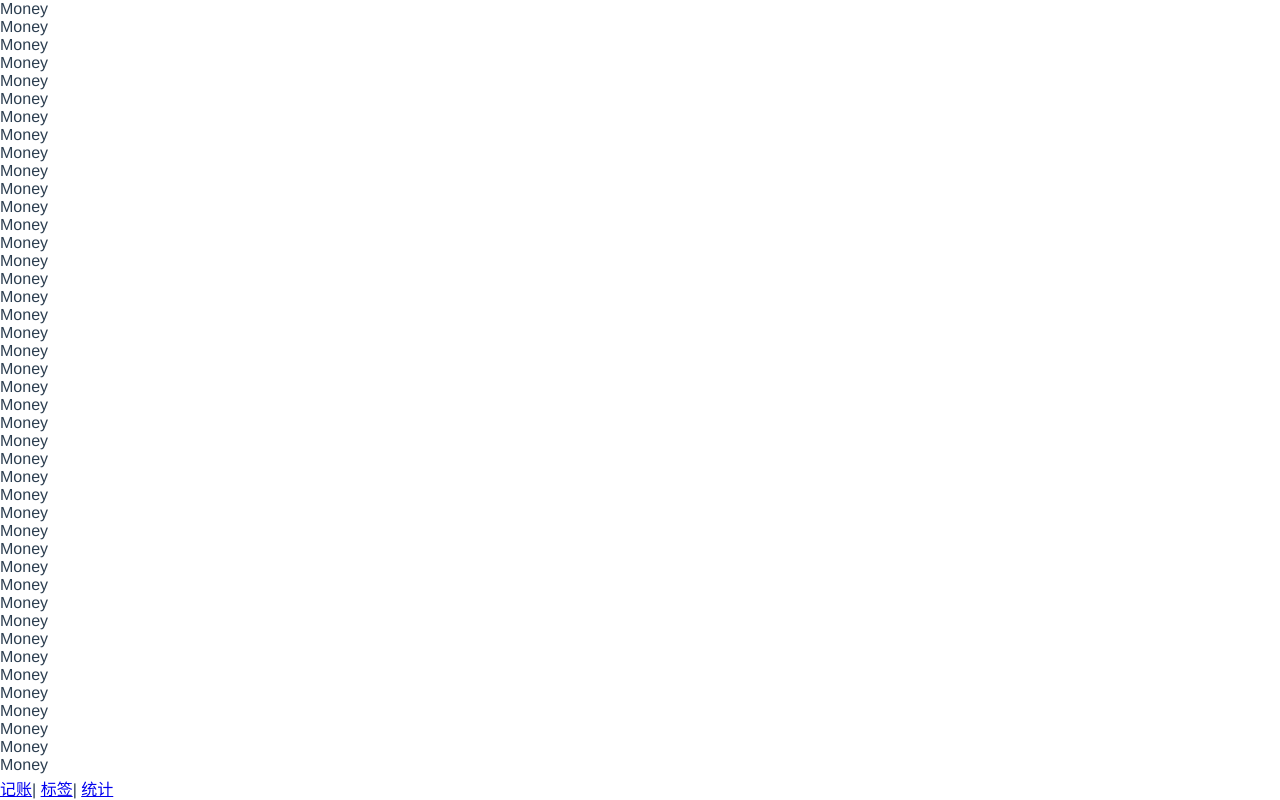
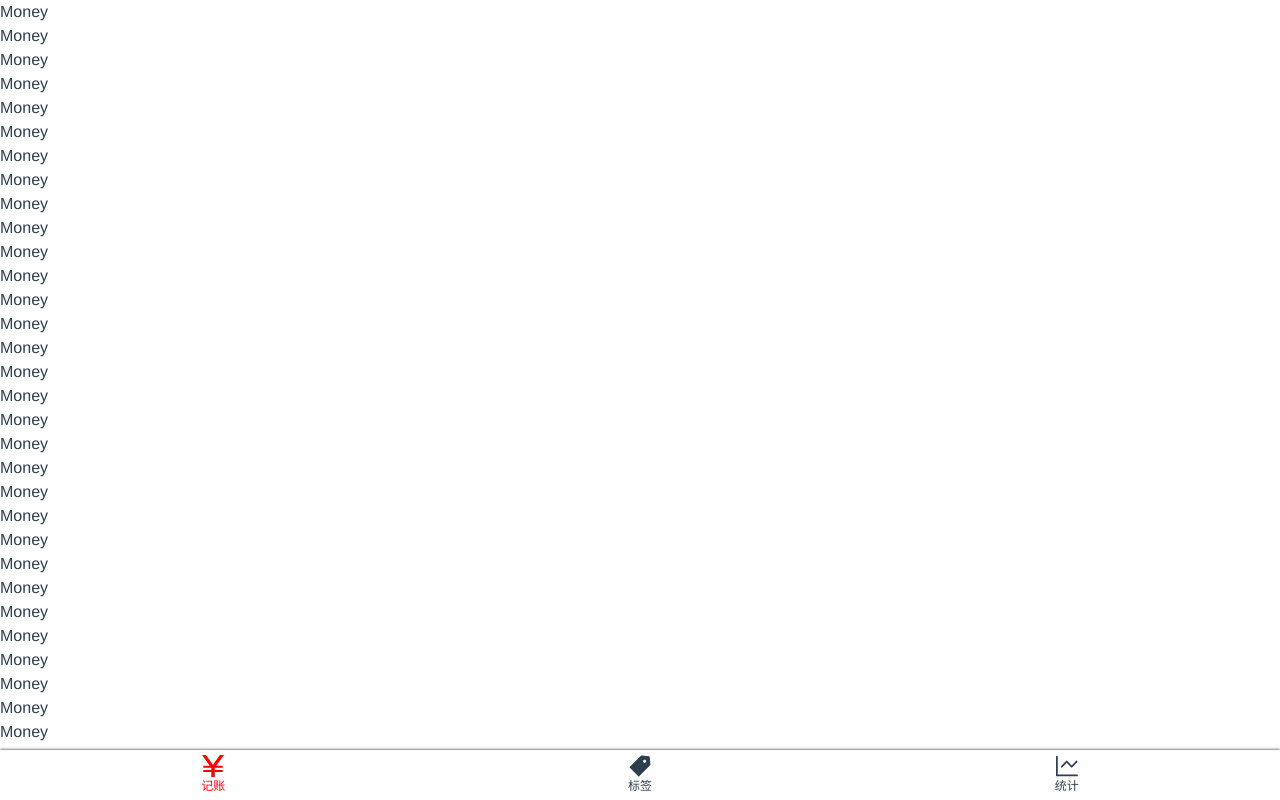
Before and after one commit to bigWaterMonster/toy, a Vue app: page /#/money in a window 1280 px wide. Built offline with nearby package versions, Linux system fonts and the light colour scheme.

Commit message:
complete nav

```diff
--- a/package.json
+++ b/package.json
@@ -36,6 +36,8 @@
     "lint-staged": "^9.5.0",
     "sass": "^1.26.3",
     "sass-loader": "^8.0.2",
+    "svg-sprite-loader": "^4.3.0",
+    "svgo-loader": "^2.2.1",
     "typescript": "~3.8.3",
     "vue-template-compiler": "^2.6.11"
   },
--- a/public/index.html
+++ b/public/index.html
@@ -1,17 +1,22 @@
 <!DOCTYPE html>
 <html lang="en">
+
 <head>
   <meta charset="utf-8">
   <meta http-equiv="X-UA-Compatible" content="IE=edge">
-    <meta name="viewport" content="width=device-width,initial-scale=1.0">
+  <meta name="viewport"
+    content="width=device-width,initial-scale=1,minimum-scale=1,maximum-scale=1,user-scalable=no,viewport-fit=cover">
   <link rel="icon" href="<%= BASE_URL %>favicon.ico">
   <title><%= htmlWebpackPlugin.options.title %></title>
 </head>
+
 <body>
   <noscript>
-      <strong>We're sorry but <%= htmlWebpackPlugin.options.title %> doesn't work properly without JavaScript enabled. Please enable it to continue.</strong>
+    <strong>We're sorry but <%= htmlWebpackPlugin.options.title %> doesn't work properly without JavaScript enabled.
+      Please enable it to continue.</strong>
   </noscript>
   <div id="app"></div>
   <!-- built files will be auto injected -->
 </body>
+
 </html>
--- a/src/App.vue
+++ b/src/App.vue
@@ -16,6 +16,13 @@
 *::after {
   box-sizing: border-box;
 }
+body {
+  line-height: 1.5;
+}
+a {
+  text-decoration: none;
+  color: inherit;
+}
 #app {
   font-family: Avenir, Helvetica, Arial, sans-serif;
   -webkit-font-smoothing: antialiased;
--- /dev/null
+++ b/src/assets/icons/index.ts
@@ -0,0 +1,4 @@
+const context = require.context('.', true, /\.svg$/)
+// 创建指定目录上下文，同时也是一个require
+
+context.keys().forEach(context)
--- /dev/null
+++ b/src/components/Icon.vue
@@ -0,0 +1,29 @@
+<template>
+  <svg class="icon">
+    <use :xlink:href="svgName"/>
+  </svg>
+</template>
+
+<script lang="ts">
+import { Component, Vue, Prop } from 'vue-property-decorator'
+import '../assets/icons/index'
+
+@Component({})
+export default class Icon extends Vue {
+  @Prop(String) readonly name!: string
+  get svgName(): string {
+    return `#${ this.name }`
+  }
+}
+
+</script>
+
+<style scoped lang="scss">
+.icon {
+  width: 1em;
+  height: 1em;
+  vertical-align: -.15em;
+  fill: currentColor;
+  overflow: hidden;
+}
+</style>
--- a/src/components/Nav.vue
+++ b/src/components/Nav.vue
@@ -1,17 +1,48 @@
 <template>
-  <div class="nav">
-    <router-link to="/money">记账</router-link>|
-    <router-link to="/labels">标签</router-link>|
-    <router-link to="/statistics">统计</router-link>
-  </div>
+  <nav class="nav">
+    <router-link to="/money" class="item" active-class="active">
+      <Icon name="money"/>
+      <p>记账</p>
+    </router-link>
+    <router-link to="/labels" class="item" active-class="active">
+      <Icon name="tag"/>
+      <p>标签</p>
+    </router-link>
+    <router-link to="/statistics" class="item" active-class="active">
+      <Icon name="statistics"/>
+      <p>统计</p>
+    </router-link>
+  </nav>
 </template>
 
 <script lang="ts">
 import { Component, Vue } from 'vue-property-decorator'
 
-@Component({})
+@Component({
+})
 export default class Nav extends Vue {}
+
 </script>
 
 <style scoped lang="scss">
+nav {
+  display: flex;
+  box-shadow: 0 0 3px rgba(0, 0, 0, 0.9);
+  > .item {
+    flex-grow: 1;
+    flex-direction: column;
+    display: flex;
+    justify-content: center;
+    align-items: center;
+    padding: 5px 0 ;
+    font-size: 12px;
+    .icon {
+      width: 22px;
+      height: 22px;
+    }
+  }
+  .active {
+    color: red;
+  }
+}
 </style>
--- a/src/main.ts
+++ b/src/main.ts
@@ -4,10 +4,12 @@ import './registerServiceWorker'
 import router from './router'
 import store from './store'
 import Layout from './components/Layout.vue'
+import Icon from './components/Icon.vue'
 
 Vue.config.productionTip = false
 
 Vue.component('Layout', Layout)
+Vue.component('Icon', Icon)
 
 new Vue({
   router,
--- a/src/shims-vue.d.ts
+++ b/src/shims-vue.d.ts
@@ -2,3 +2,8 @@ declare module '*.vue' {
   import Vue from 'vue'
   export default Vue
 }
+
+declare module '*.svg' {
+  const content: string
+  export default content
+}
--- a/vue.config.js
+++ b/vue.config.js
@@ -1,3 +1,19 @@
+// eslint-disable-next-line @typescript-eslint/no-var-requires
+const path = require('path')
+
 module.exports = {
-  lintOnSave: false
+  lintOnSave: false,
+  chainWebpack: config => {
+    const dir = path.resolve(__dirname, 'src/assets/icons')
+    config.module
+      .rule('svg-sprite')
+      .test(/\.svg$/)
+      .include.add(dir).end()
+      .use('svg-sprite-loader').loader('svg-sprite-loader').options({ extract: false }).end()
+      .use('svgo-loader').loader('svgo-loader')
+      .tap(options => ({ ...options, plugins: [{ removeAttrs: { attrs: 'fill' } }] }))
+    // eslint-disable-next-line @typescript-eslint/no-var-requires
+    config.plugin('svg-sprite').use(require('svg-sprite-loader/plugin'), [{ plainSprite: true }])
+    config.module.rule('svg').exclude.add(dir).end()
+  }
 }
```
Also changed, not shown: 1 other file (tests, documents, lock files or other folders). Lines whose indentation alone changed are shown as unchanged.
